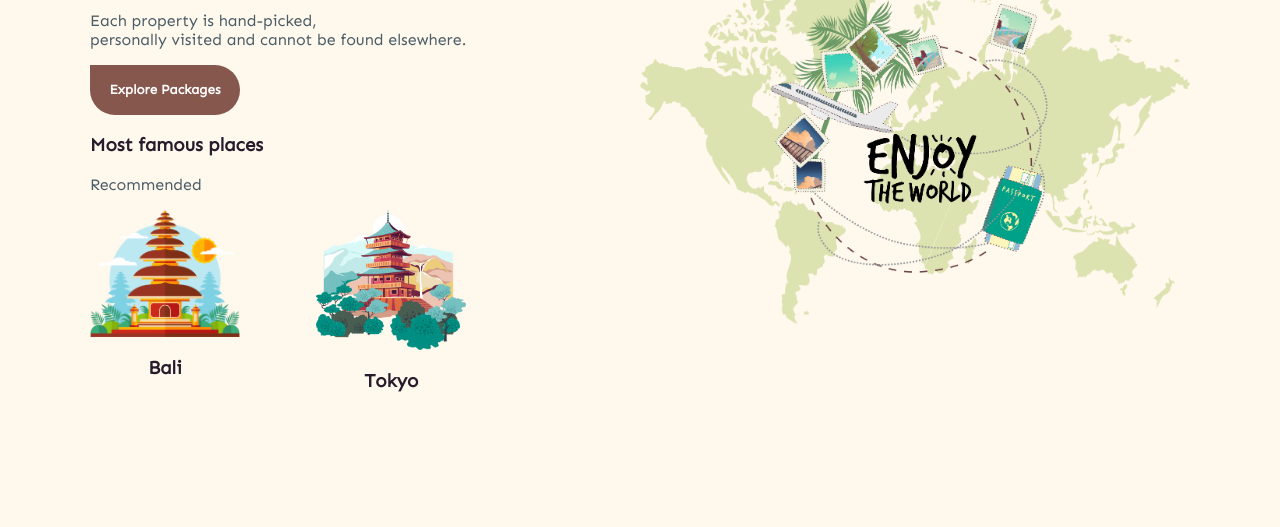
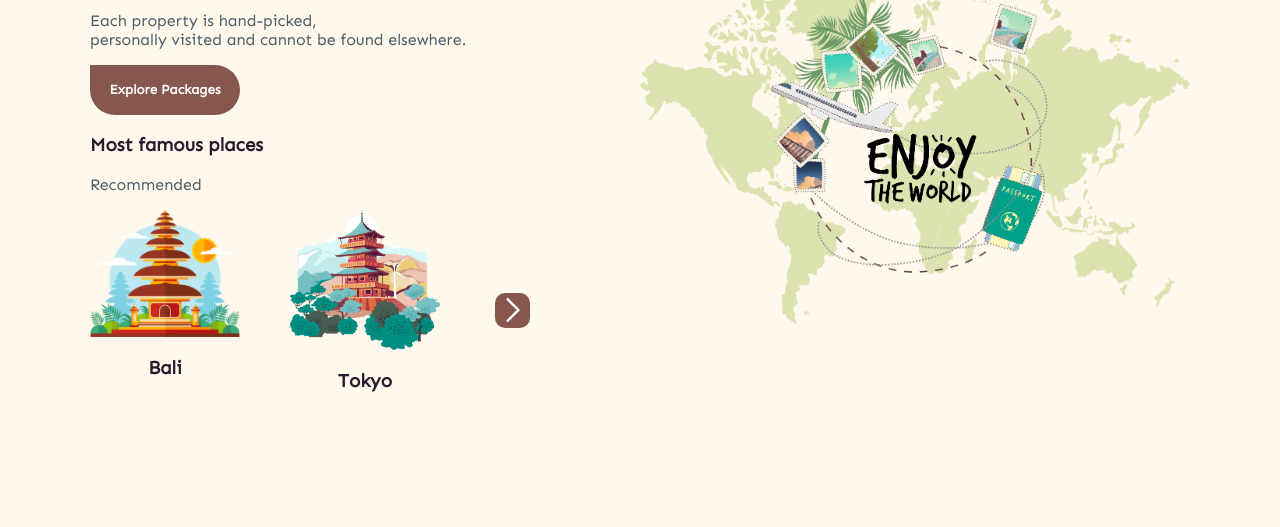
Before and after one commit to sahibkaur/travel-landing-page, a plain HTML site: page index.html in a window 1280 px wide. Shown: the part 273-800 px from the top of the page. Drawn offline with Linux system fonts and the light colour scheme.

Commit message:
fixes the slideshow

```diff
--- a/index.html
+++ b/index.html
@@ -33,6 +33,7 @@
                     <div class="places">
                         <h3>Most famous places</h3>
                         <p>Recommended</p>
+                        <div class="slideshow">
                             <div class="cards">
                                 <div class="travel-card">
                                     <img src="bali.png" class="places-image">
@@ -41,6 +42,10 @@
                                 <div class="travel-card">
                                     <img src="tokyo.png" class="places-image">
                                     <h3>Tokyo</h3>
+                                </div>
+                            </div>
+                            <div class="next">
+                                <img src="arrow.png" class="arrow">
                             </div>
                         </div>
                     </div>
--- a/style.css
+++ b/style.css
@@ -13,10 +13,12 @@ header {
     flex-direction: row;
     justify-content: space-between;
     max-width: 1100px;
+    align-items: center;
 }
 nav {
     display: flex;
     flex-direction: row;
+    align-items: center;
 }
 .btn {
     background-color: #86574d;
@@ -50,10 +52,13 @@ h1 {
 .content {
     margin: auto;
     margin-top: 50px;
-    max-width: 1100px;
+    max-width: 1500px;
     display: flex;
     align-items: center;
     justify-content: space-between;
+}
+.text-content {
+    width: 50%;
 }
 .secondary-text {
     font-weight: normal;
@@ -67,9 +72,16 @@ h1 {
 p {
     color: #4B5D67;
 }
+.slideshow {
+    width: 80%;
+    display: flex;
+    align-items: center;
+    justify-content: space-between;
+}
 .cards {
     display: flex;
     justify-content: space-between;
+    width: 350px;
 }
 .travel-card {
     max-width: 150px;
@@ -80,3 +92,15 @@ p {
 .places-image {
     width: 100%;
 }
+.next {
+    height: 35px;
+    width: 35px;
+    border-radius: 10px;
+    background-color: #86574d;
+    display: flex;
+    align-items: center;
+    justify-content: center;
+}
+.next:hover{
+    cursor: pointer;
+}
```
Also changed, not shown: arrow.png (added). Lines whose indentation alone changed are shown as unchanged.
